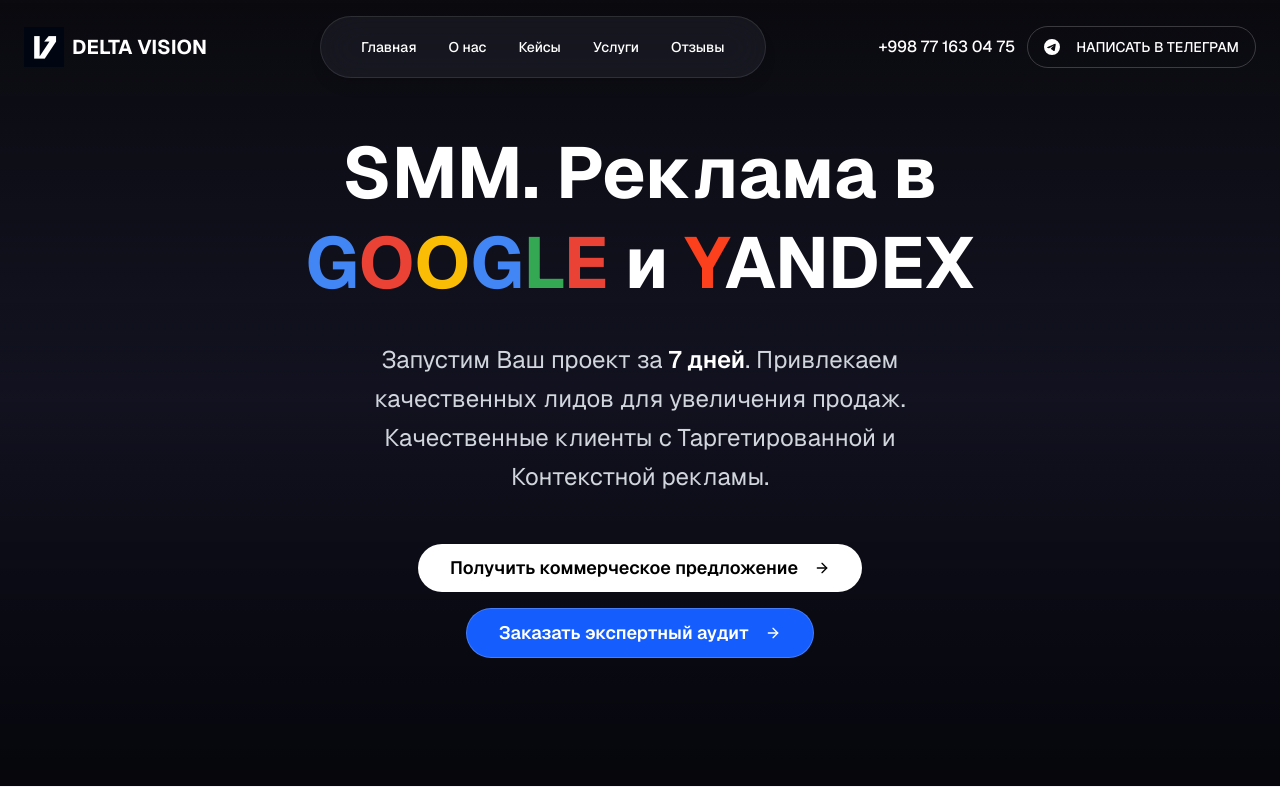
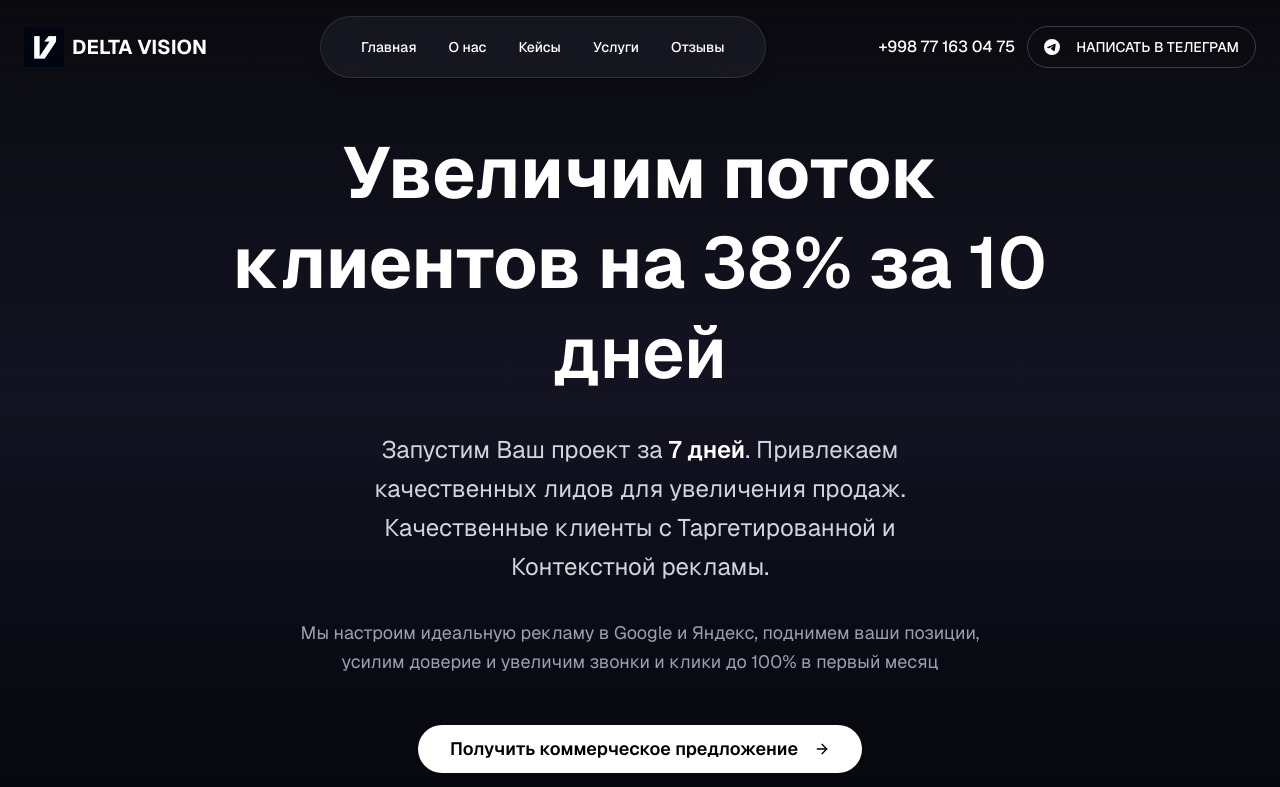
Before and after one commit to FathullaLatipov/Delta-vision, a Next.js app: page / in a window 1280 px wide. Shown: the top 787 px of the page. Built offline with nearby package versions, Linux system fonts and the light colour scheme.

Commit message:
changed main texes

```diff
--- a/src/components/HeadSection.js
+++ b/src/components/HeadSection.js
@@ -48,23 +48,27 @@
                             animate={{ opacity: 1, y: 0 }}
                             transition={{ duration: 0.8, ease: [0.4, 0, 0.2, 1] }}
                         >
-                            SMM. Реклама в <span className="inline-block">
-                                <span style={{ color: '#4285F4' }}>G</span>
-                                <span style={{ color: '#EA4335' }}>O</span>
-                                <span style={{ color: '#FBBC05' }}>O</span>
-                                <span style={{ color: '#4285F4' }}>G</span>
-                                <span style={{ color: '#34A853' }}>L</span>
-                                <span style={{ color: '#EA4335' }}>E</span>
-                            </span> и <span><span style={{ color: '#FC3F1D' }}>Y</span><span style={{ color: '#ffffff' }}>ANDEX</span></span>
+                            Увеличим поток клиентов на{" "}
+                            <span className="text-white font-semibold">38%</span> за{" "}
+                            <span className="text-white font-semibold">10 дней</span>
                         </motion.h1>
 
                         <motion.p
-                            className="text-sm sm:text-base md:text-lg lg:text-xl xl:text-2xl text-gray-300 font-sans max-w-2xl mx-auto mb-6 sm:mb-8 md:mb-12 leading-relaxed px-4"
+                            className="text-sm sm:text-base md:text-lg lg:text-xl xl:text-2xl text-gray-300 font-sans max-w-2xl mx-auto mb-4 sm:mb-6 md:mb-8 leading-relaxed px-4"
                             initial={{ opacity: 0, y: 20 }}
                             animate={{ opacity: 1, y: 0 }}
                             transition={{ duration: 0.8, delay: 0.2, ease: [0.4, 0, 0.2, 1] }}
                         >
                             Запустим Ваш проект за <span className="text-white font-semibold">7 дней</span>. Привлекаем качественных лидов для увеличения продаж. Качественные клиенты с Таргетированной и Контекстной рекламы.
+                        </motion.p>
+
+                        <motion.p
+                            className="text-sm sm:text-base md:text-lg text-gray-400 font-sans max-w-3xl mx-auto mb-6 sm:mb-8 md:mb-12 leading-relaxed px-4"
+                            initial={{ opacity: 0, y: 20 }}
+                            animate={{ opacity: 1, y: 0 }}
+                            transition={{ duration: 0.8, delay: 0.3, ease: [0.4, 0, 0.2, 1] }}
+                        >
+                            Мы настроим идеальную рекламу в Google и Яндекс, поднимем ваши позиции, усилим доверие и увеличим звонки и клики до 100% в первый месяц
                         </motion.p>
 
                         <motion.div
```
